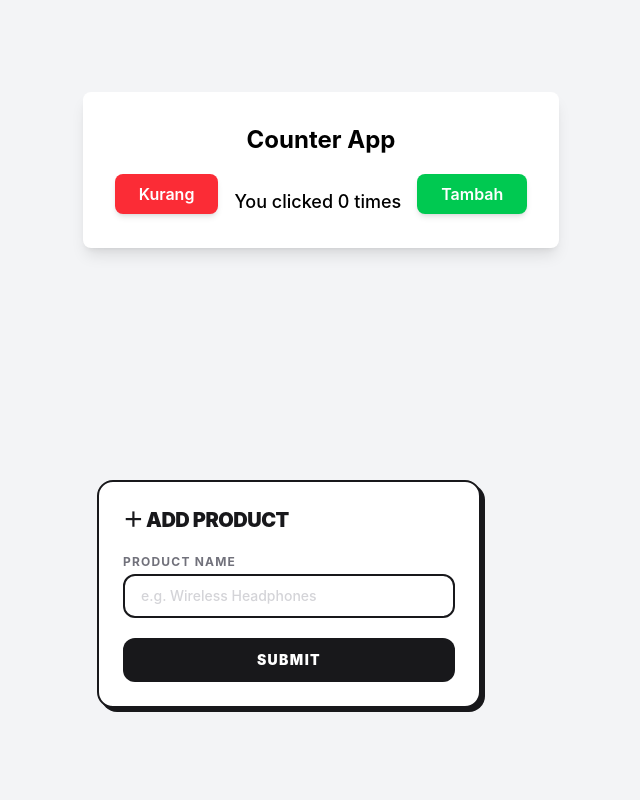
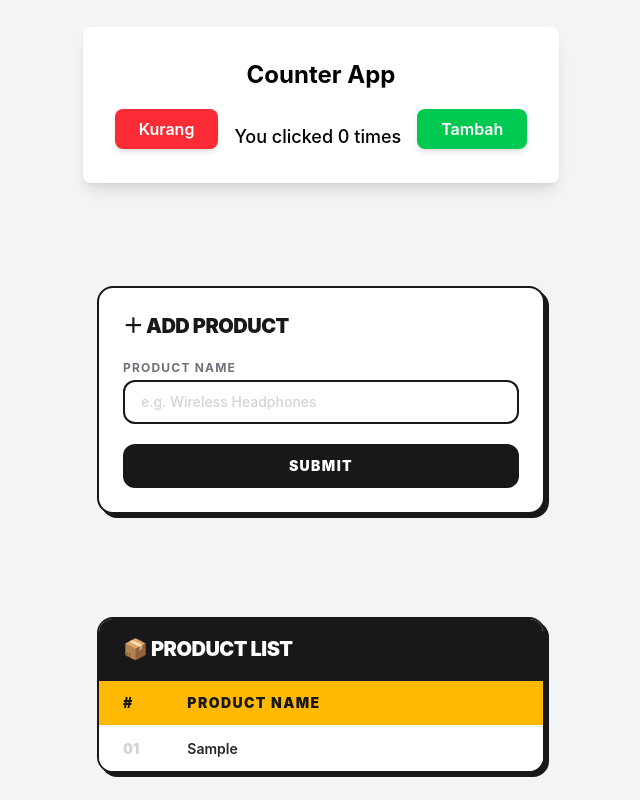
Before and after one commit to rivando-al-rasyid/koda-b7-react, a React (Vite) app: page / in a window 1280 px wide. Both pictures are taken after typing "Sample" into the empty fields and a click on the button "SUBMIT". Shown: the whole page, without its empty margins (319-959 px from the left). Built offline with nearby package versions, Linux system fonts and the light colour scheme.

Commit message:
feat : add product

```diff
--- a/src/App.jsx
+++ b/src/App.jsx
@@ -1,9 +1,10 @@
 import { useState } from 'react'
 import Button from './components/Button'
 import ProductForm from './components/Form'
-
+import ProductTable from './components/Table'
 function App() {
   const [count, setCount] = useState(0)
+  const [products, setProducts] = useState([])
 
   const increment = () => {
     if (count < 10) setCount(count + 1)
@@ -11,6 +12,9 @@ function App() {
   const decrement = () => {
     if (count > 0) setCount(count - 1)
   }
+const handleAddProduct = (product) => {
+  setProducts([...products, product])
+}
 
   return (
     <>
@@ -24,8 +28,12 @@ function App() {
         </div>
     </section>
     <section className="mt-12 w-full max-w-md">
-      <ProductForm />
+      <ProductForm onAddProduct={handleAddProduct} />
     </section>
+    <section className="mt-12 w-full max-w-md">
+      <ProductTable products={products} />
+    </section>
+
     </main>
     </>
   )
--- a/src/components/Form.jsx
+++ b/src/components/Form.jsx
@@ -1,16 +1,20 @@
 import { useState } from "react"
 
-export default function ProductForm() {
+export default function ProductForm({ onAddProduct }) {
   const [productName, setProductName] = useState("")
 
   const handleSubmit = (e) => {
     e.preventDefault()
-    console.log({ productName,  })
+    onAddProduct({
+      id: Date.now(),
+      productName: productName.trim(),
+    })
+
     setProductName("")
   }
 
   return (
-      <div className="bg-white border-2 border-zinc-900 rounded-2xl p-6 shadow-[4px_4px_0px_#18181b] w-full max-w-sm">
+    <div className="bg-white border-2 border-zinc-900 rounded-2xl p-6 shadow-[4px_4px_0px_#18181b] w-full">
       <h2 className="text-xl font-black tracking-tight text-zinc-900 mb-5 uppercase">
         ＋ Add Product
       </h2>
@@ -28,6 +32,8 @@ export default function ProductForm() {
             className="border-2 border-zinc-900 rounded-xl px-4 py-2.5 text-sm font-medium text-zinc-800 placeholder-zinc-300 focus:outline-none focus:ring-2 focus:ring-amber-400 focus:border-amber-400 transition-all"
           />
         </div>
+
+
         <button
           onClick={handleSubmit}
           className="mt-1 bg-zinc-900 text-white font-black uppercase tracking-widest text-sm py-3 rounded-xl hover:bg-amber-400 hover:text-zinc-900 active:scale-95 transition-all duration-150"
--- /dev/null
+++ b/src/components/Table.jsx
@@ -0,0 +1,51 @@
+export default function ProductTable({ products }) {
+  return (
+    <div className="bg-white border-2 border-zinc-900 rounded-2xl shadow-[4px_4px_0px_#18181b] overflow-hidden">
+      <div className="px-6 py-4 border-b-2 border-zinc-900 bg-zinc-900">
+        <h2 className="text-xl font-black tracking-tight text-white uppercase">
+          📦 Product List
+        </h2>
+      </div>
+
+      {products.length === 0 ? (
+        <div className="flex flex-col items-center justify-center py-16 text-zinc-300">
+          <span className="text-5xl mb-3">🗂️</span>
+          <p className="text-sm font-semibold uppercase tracking-widest">
+            No products yet
+          </p>
+        </div>
+      ) : (
+        <div className="overflow-x-auto">
+          <table className="w-full text-sm">
+            <thead>
+              <tr className="bg-amber-400 text-zinc-900">
+                <th className="text-left px-6 py-3 font-black uppercase tracking-widest w-10">
+                  #
+                </th>
+                <th className="text-left px-6 py-3 font-black uppercase tracking-widest">
+                  Product Name
+                </th>
+              </tr>
+            </thead>
+            <tbody>
+              {products.map((p, index) => (
+                <tr
+                  key={p.id}
+                  className={`border-t-2 border-zinc-100 hover:bg-amber-50 transition-colors
+                    ${index % 2 === 0 ? "bg-white" : "bg-zinc-50"}`}
+                >
+                  <td className="px-6 py-3 font-black text-zinc-300">
+                    {String(index + 1).padStart(2, "0")}
+                  </td>
+                  <td className="px-6 py-3 font-semibold text-zinc-800">
+                    {p.productName}
+                  </td>
+                </tr>
+              ))}
+            </tbody>
+          </table>
+        </div>
+      )}
+    </div>
+  )
+}
```
Lines whose indentation alone changed are shown as unchanged.
